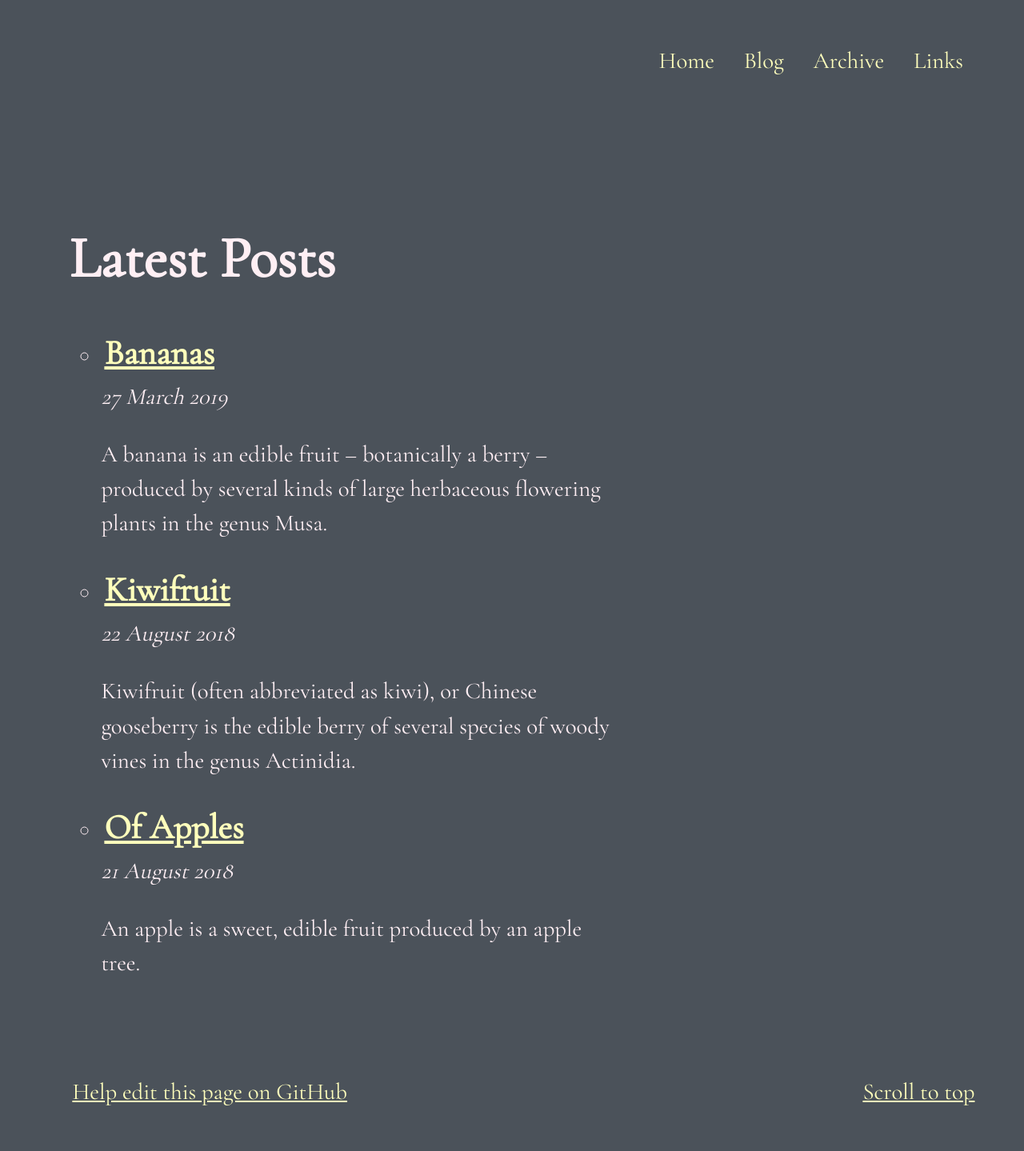
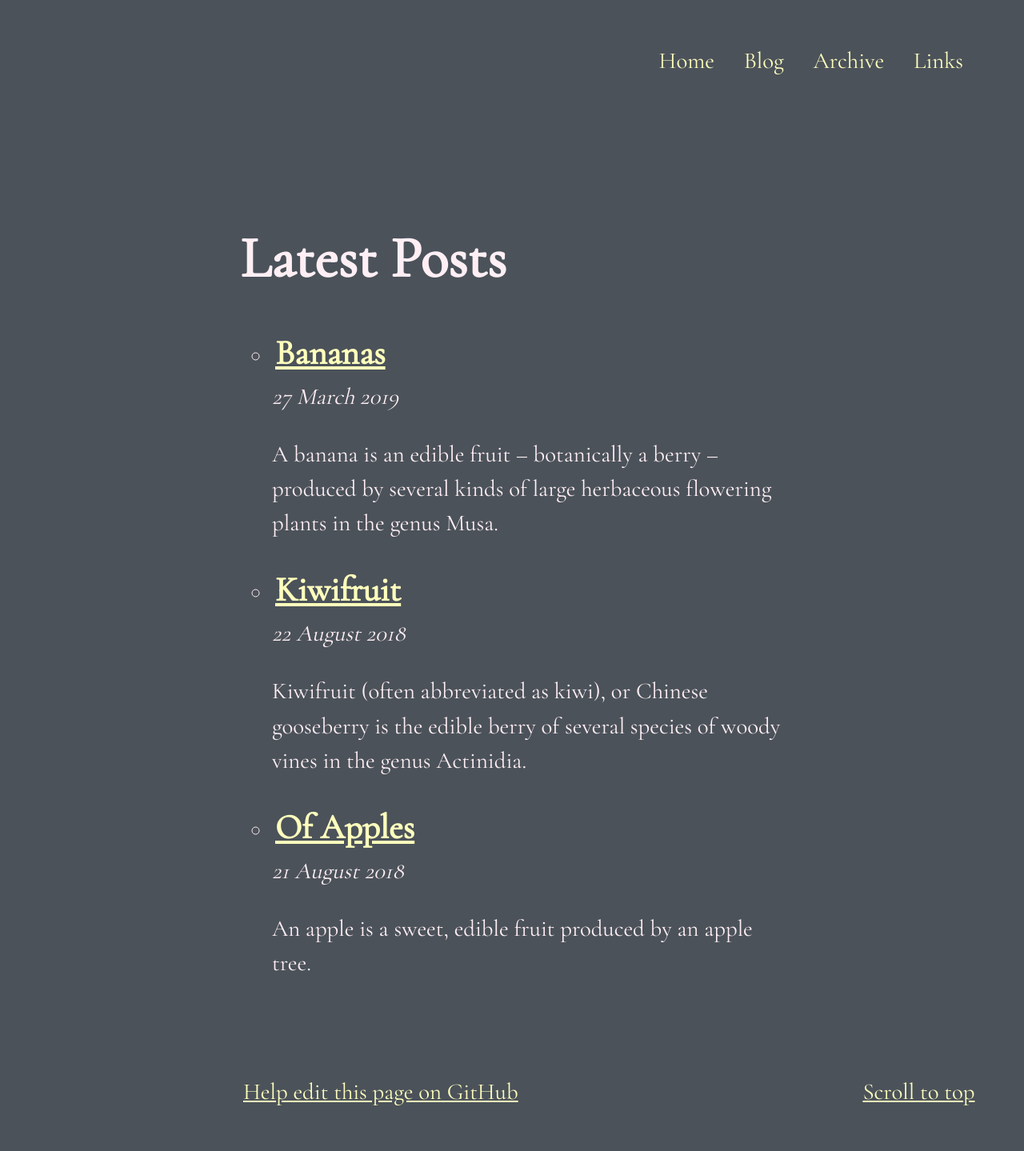
Before and after one commit to denismcdonald/blog, a Jekyll site: the page built from blog.html, in a window 1280 px wide. Shown: the whole page at 80% size. Built offline with Jekyll 4.4.1, drawn with Linux system fonts in a browser that asks for light colours.

Commit message:
Centre layout

```diff
--- a/_layouts/default.html
+++ b/_layouts/default.html
@@ -33,14 +33,26 @@
         <aside>
           {% include toc.html html=content class="toc" %}
         </aside>
-      {%- endif -%}
 
-      <div class="content-container">
+        <div class="content-container toc-content">
           {{ content }}
-      </div>
 
-      {%- if page.edit == true -%}
-        {% include edit.html %}
+          {%- if page.edit == true -%}
+          <div class="edit-toc">
+            {% include edit.html %}
+          </div>
+          {%- endif -%}
+
+        </div>
+
+      {%- else -%}
+        <div class="content-container">
+          {{ content }}
+
+          {%- if page.edit == true -%}
+            {% include edit.html %}
+          {%- endif -%}
+        </div>
       {%- endif -%}
 
       {%- if page.scroll == true -%}
--- a/_sass/main.scss
+++ b/_sass/main.scss
@@ -299,7 +299,8 @@ Breakpoint 1 (Dispense with critical mobile styles)
     .edit {
         float: left;
         font-size: 1rem;
-        margin: 1rem 0 2rem 2rem;
+        // margin: 1rem 0 2rem 2rem;
+        margin: 1rem 0 2rem 0;
     }
 
 
@@ -346,13 +347,23 @@ Breakpoint 2 (Table of contents appears)
 
 
     .content-container {
-        margin: 0 1rem 1rem 3rem;
+        margin: 0 auto;
         padding-top: 8rem;
     }
 
 
+    .toc-content {
+        margin: 0 1rem 1rem 3rem;
+    }
+
+
     .edit {
-        margin: 1rem 0 2rem 3rem;
+        margin: 1rem 0 2rem 0;
+    }
+
+
+    .edit-toc {
+        margin: 2rem 0 2rem 0;
     }
 
 
@@ -417,8 +428,12 @@ Breakpoint 3 (Left margin increases to retain site ratio, roughly)
     }
 
 
-    .wrapper {
+    .toc-content {
         margin-left: calc((100% - 1800px) / 2 + 232px);
     }
 
+    // .wrapper {
+    //     margin-left: calc((100% - 1800px) / 2 + 232px);
+    // }
+
 }
```
Also changed, not shown: 12 other files.
